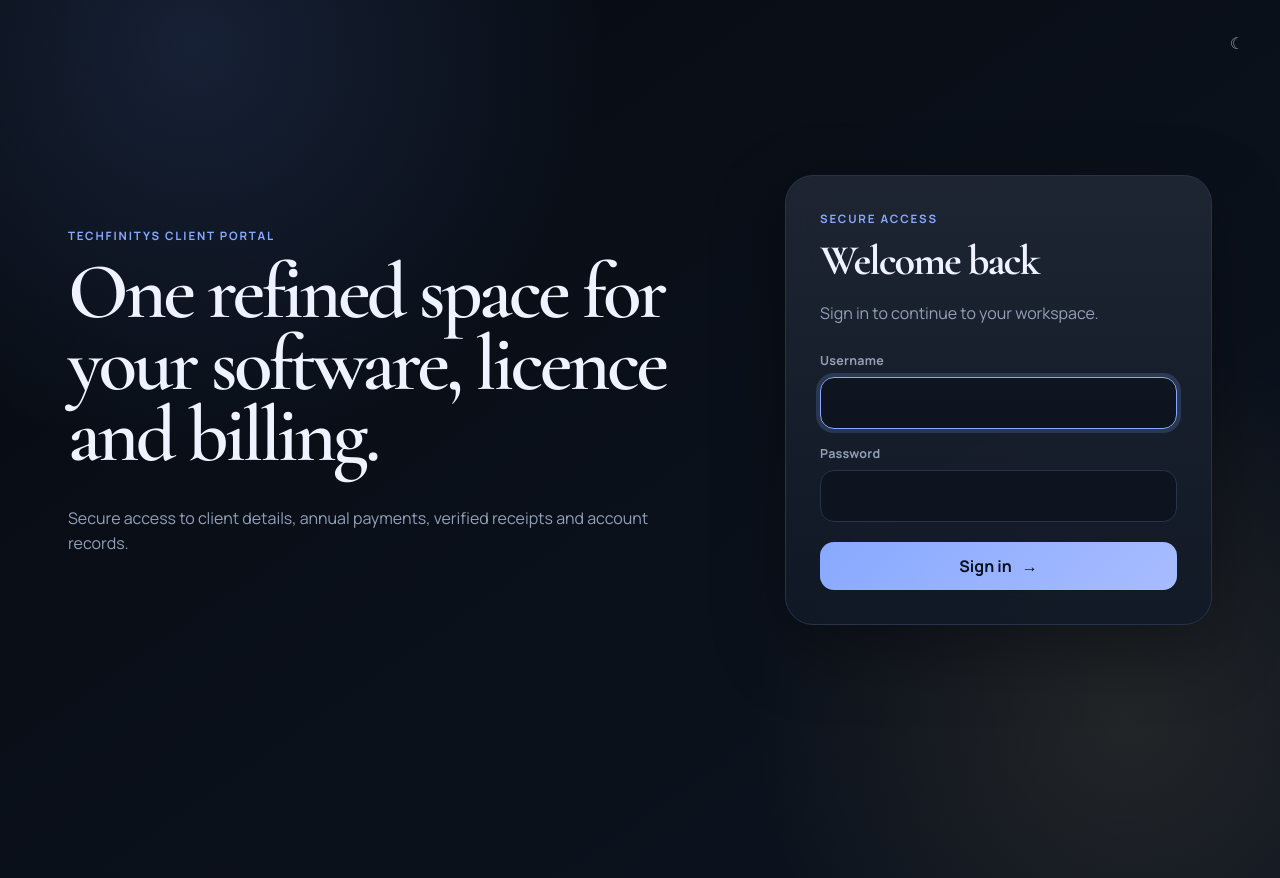
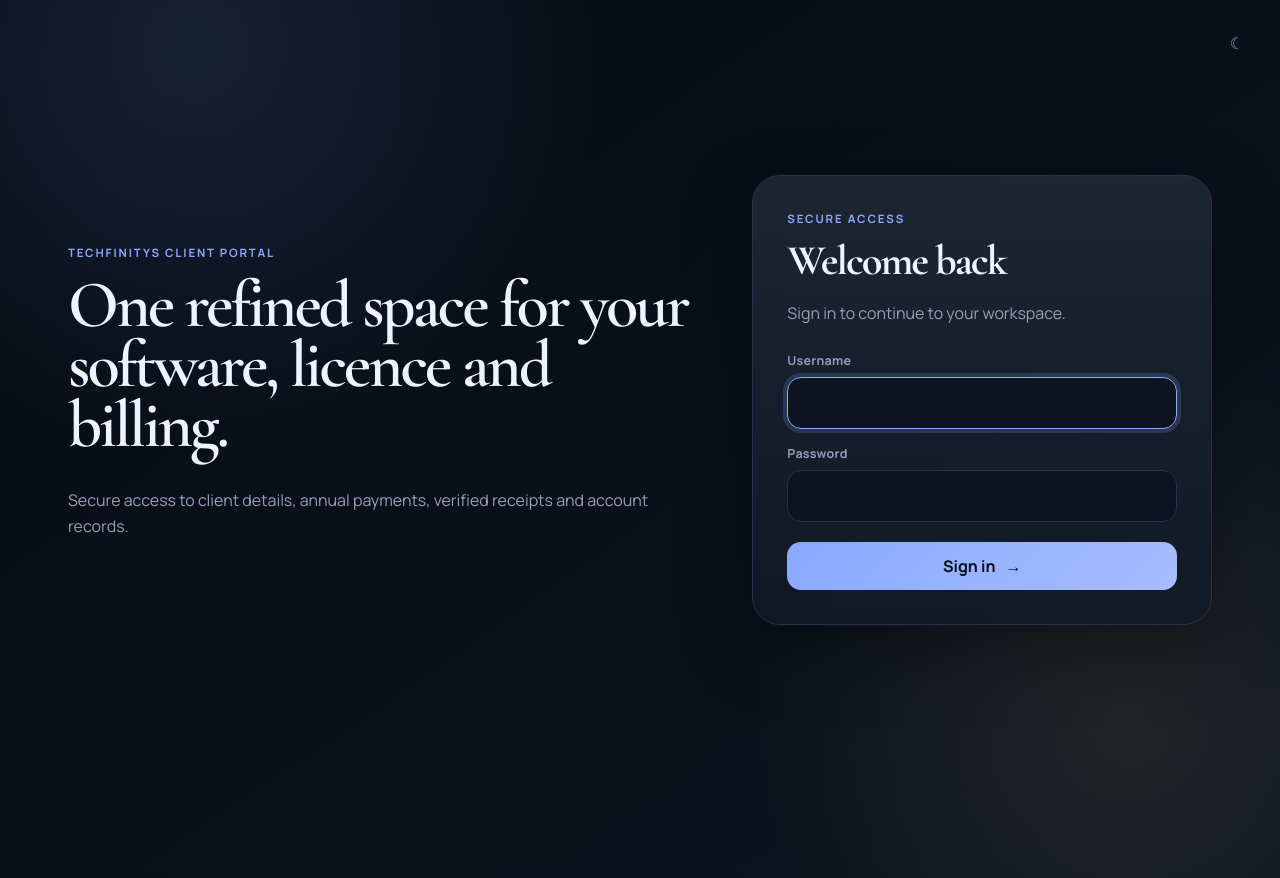
Before and after one commit to gitwork3054/techfinitys_paymentgateway, a Django app: page /login/ in a window 1280 px wide. Run offline with Django 5.2, Linux system fonts and the light colour scheme.

Commit message:
Fix login responsive breakpoint and headline clipping

```diff
--- a/portal/static/portal/app.css
+++ b/portal/static/portal/app.css
@@ -219,9 +219,9 @@ body.auth main{padding-top:0}
 @keyframes rise{from{opacity:0;transform:translateY(14px)}to{opacity:1;transform:none}}
 @keyframes load{50%{transform:translateX(120%)}}
 
-@media(max-width:960px){
+@media(max-width:1120px){
   .hero,.login-wrap{grid-template-columns:1fr}
-  .hero{min-height:auto}.login-wrap{gap:30px;padding:76px 0 42px}
+  .hero{min-height:auto}.login-wrap{gap:34px;padding:82px 0 46px}.login-copy{text-align:center;margin-inline:auto}.login-copy h1{max-width:900px;margin-inline:auto;font-size:clamp(3.1rem,8vw,5.4rem)}.login-copy>.mut{margin-inline:auto}.login{margin-inline:auto}
   .login-copy{max-width:820px}.login{max-width:620px}
   .dashboard-grid,.profile-grid{grid-template-columns:1fr 1fr}
   .nav nav>a{display:none}
@@ -245,3 +245,8 @@ body.auth main{padding-top:0}
 @media(prefers-reduced-motion:reduce){
   *,*::before,*::after{animation:none!important;transition:none!important;scroll-behavior:auto!important}
 }
+
+@media (min-width:1121px) and (max-width:1320px){
+  .login-wrap{grid-template-columns:minmax(0,1fr) minmax(390px,.72fr);gap:46px}
+  .login-copy h1{font-size:clamp(3.4rem,5.2vw,5rem)}
+}
```
